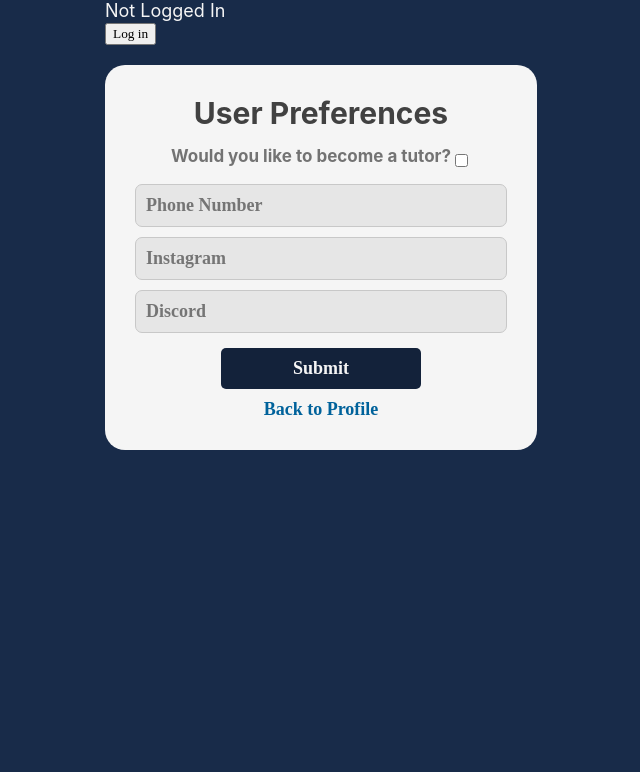
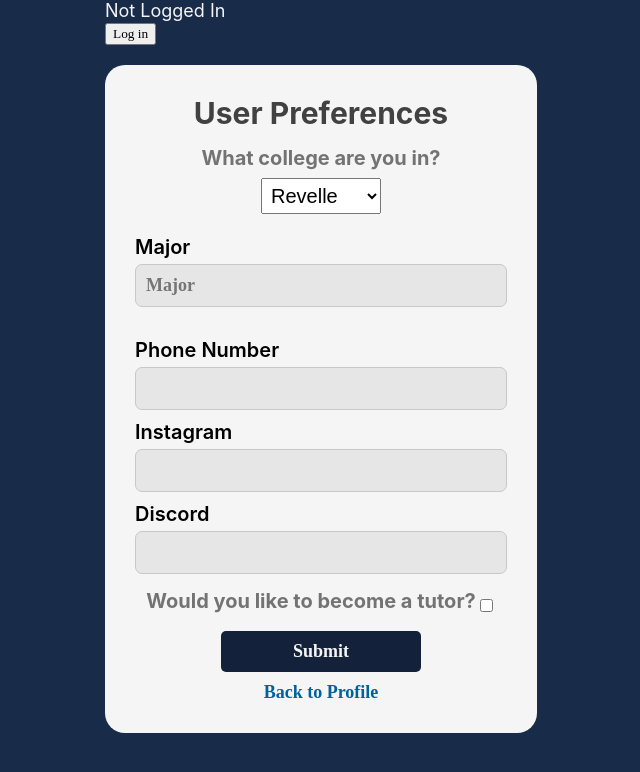
Before and after one commit to jochou02/SDSC, a React (Create React App) app in the folder src/frontend/: page /user_prefs in a window 1280 px wide. Shown: the top 772 px of the page, without its empty margins (319-959 px from the left). Built offline with nearby package versions, Linux system fonts and the light colour scheme; no server answers.

Commit message:
Minor fixes to User Prefs page for ease of use

```diff
--- a/src/frontend/src/pages/PrefsQuiz.js
+++ b/src/frontend/src/pages/PrefsQuiz.js
@@ -9,6 +9,8 @@ class PrefsQuiz extends Component {
       super(props);
       this.state = {
         user_id: 0,
+        college: '',
+        major: '',
         tutor_checked: null,
         phone: '',
         ig: '',
@@ -18,7 +20,8 @@ class PrefsQuiz extends Component {
 
       this.handleSubmitPrefs = this.handleSubmitPrefs.bind(this);
       this.onCheck = this.onCheck.bind(this);
-      this.tutorForm = this.tutorForm.bind(this);
+      this.TutorForm = this.TutorForm.bind(this);
+      this.CollegeForm = this.CollegeForm.bind(this);
     }
 
     componentDidMount() {
@@ -28,11 +31,19 @@ class PrefsQuiz extends Component {
         headers["Authorization"] = localStorage.getItem('auth-token');
       }
 
-      fetch('http://127.0.0.1:8000/account/get_user_info/', { headers, })
+      fetch('http://127.0.0.1:8000/connect/get_info/', { headers, })
         .then(response => response.json())
         .then((data) => {
-          this.setState({ foo: data })
-          this.setState({user_id: data.id})
+            this.setState({
+              foo: data,
+              user_id: data.id,
+              college: data.user_college,
+              major: data.user_major,
+              phone: data.phone,
+              ig: data.ig,
+              discord: data.discord
+            });
+            //console.log(data);
         })
       .catch(console.log)
     }
@@ -43,6 +54,8 @@ class PrefsQuiz extends Component {
         headers: { 'Content-Type': 'application/json', },
         body: JSON.stringify({
           user_id: this.state.user_id,
+          college: this.state.college,
+          major: this.state.major,
           tutor_checked: this.state.tutor_checked,
           phone: this.state.phone,
           ig: this.state.ig,
@@ -53,7 +66,7 @@ class PrefsQuiz extends Component {
         .then(response => response.json())
         .then((data) => {
           this.setState({ }, () => {
-            console.log("mail has been sent\n\n");})
+            console.log();})
         })
         .catch(console.log)
         event.preventDefault();
@@ -63,7 +76,7 @@ class PrefsQuiz extends Component {
       this.setState({tutor_checked: event.target.checked});
     }
 
-    tutorForm() {
+    TutorForm() {
       return (
         <>
         <p>What courses would you like to tutor?</p>
@@ -71,6 +84,31 @@ class PrefsQuiz extends Component {
           <option value="BIMM100">BIMM 100</option>
           <option value="BICD110">BICD110</option>
           <option value="BIPN102">BIPN102</option>
+        </select>
+        <br />
+        </>
+      )
+    }
+
+    CollegeForm() {
+      return (
+        <>
+        <p>What college are you in?</p>
+        <select
+          name="Colleges"
+          onChange={(event) => {
+              this.setState({ college: event.target.value })
+          }}
+          value={this.state.college}
+          >
+          <option value="Revelle">Revelle</option>
+          <option value="Muir">Muir</option>
+          <option value="Marshall">Marshall</option>
+          <option value="Warren">Warren</option>
+          <option value="ERC">ERC</option>
+          <option value="Sixth">Sixth</option>
+          <option value="Seventh">Seventh</option>
+          <option value="Eighth">Eighth</option>
         </select>
         <br />
         </>
@@ -85,6 +123,50 @@ class PrefsQuiz extends Component {
         <p className="formTitle">User Preferences</p>
         <form onSubmit={this.handleSubmitPrefs} className="formWrapper">
 
+        <this.CollegeForm />
+
+        <label>Major</label>
+        <input
+            type="text"
+            value={this.state.major}
+            placeholder="Major"
+            className="field"
+            onChange={(event) => {
+              this.setState({ major: event.target.value })
+            }}
+        /><br />
+
+        <label>Phone Number</label>
+        <input
+            type="text"
+            value={this.state.phone}
+            className="field"
+            onChange={(event) => {
+              this.setState({ phone: event.target.value })
+            }}
+        />
+
+        <label>Instagram</label>
+        <input
+          type="text"
+          value={this.state.ig}
+          className="field"
+          onChange={(event) => {
+            this.setState({ ig: event.target.value })
+          }}
+        />
+
+        <label>Discord</label>
+        <input
+          type="text"
+          value={this.state.discord}
+          className="field"
+          style={{marginBottom: "15px"}}
+          onChange={(event) => {
+            this.setState({ discord: event.target.value })
+          }}
+        />
+
         <div className={styles.question}>
           <p>Would you like to become a tutor?</p>
           <input
@@ -93,38 +175,7 @@ class PrefsQuiz extends Component {
             onClick={this.onCheck}/>
         </div>
 
-        {this.state.tutor_checked ? <this.tutorForm /> : <></>}
-
-        <input
-            type="text"
-            value={this.state.phone}
-            placeholder="Phone Number"
-            className="field"
-            onChange={(event) => {
-              this.setState({ phone: event.target.value })
-            }}
-        />
-
-        <input
-          type="text"
-          value={this.state.ig}
-          placeholder="Instagram"
-          className="field"
-          onChange={(event) => {
-            this.setState({ ig: event.target.value })
-          }}
-        />
-
-        <input
-          type="text"
-          value={this.state.discord}
-          placeholder="Discord"
-          className="field"
-          style={{marginBottom: "15px"}}
-          onChange={(event) => {
-            this.setState({ discord: event.target.value })
-          }}
-        />
+        {this.state.tutor_checked ? <this.TutorForm /> : <></>}
 
         <input
             type="submit"
--- a/src/frontend/src/pages/Profile.js
+++ b/src/frontend/src/pages/Profile.js
@@ -24,10 +24,11 @@ class Profile extends Component {
         }
 
         fetch('http://127.0.0.1:8000/connect/get_info/', { headers, })
-                    .then(response => response.json())
-                    .then((data) => {
-                    this.setState({ foo: data })
-        })
+            .then(response => response.json())
+            .then((data) => {
+                this.setState({ foo: data });
+                console.log(data);
+            })
         .catch(console.log)
     }
 
@@ -90,7 +91,7 @@ class Profile extends Component {
 
     ShowContactInfo = (contact) => {
         if (Object.is(contact['contact'], null)) {
-            console.log("contact null")
+            //console.log("contact null")
             return (<>
                 <p className={styles.contact_info}>-</p></>)
         } else {
--- a/src/frontend/src/styles/PrefsQuiz.module.css
+++ b/src/frontend/src/styles/PrefsQuiz.module.css
@@ -7,6 +7,24 @@
   padding: 30px;
   border-radius: 20px;
   margin-top: 20px;
+}
+
+p {
+  font-size: 20px;
+}
+
+select {
+  width: 120px;
+  padding: 5px;
+  font-size: 20px;
+}
+
+label {
+  color: black;
+  font-size: 20px;
+  margin-bottom: 5px;
+  font-weight: 600;
+  align-self: flex-start;
 }
 
 .question {
```
Also changed, not shown: 2 other files (tests, documents, lock files or other folders).
